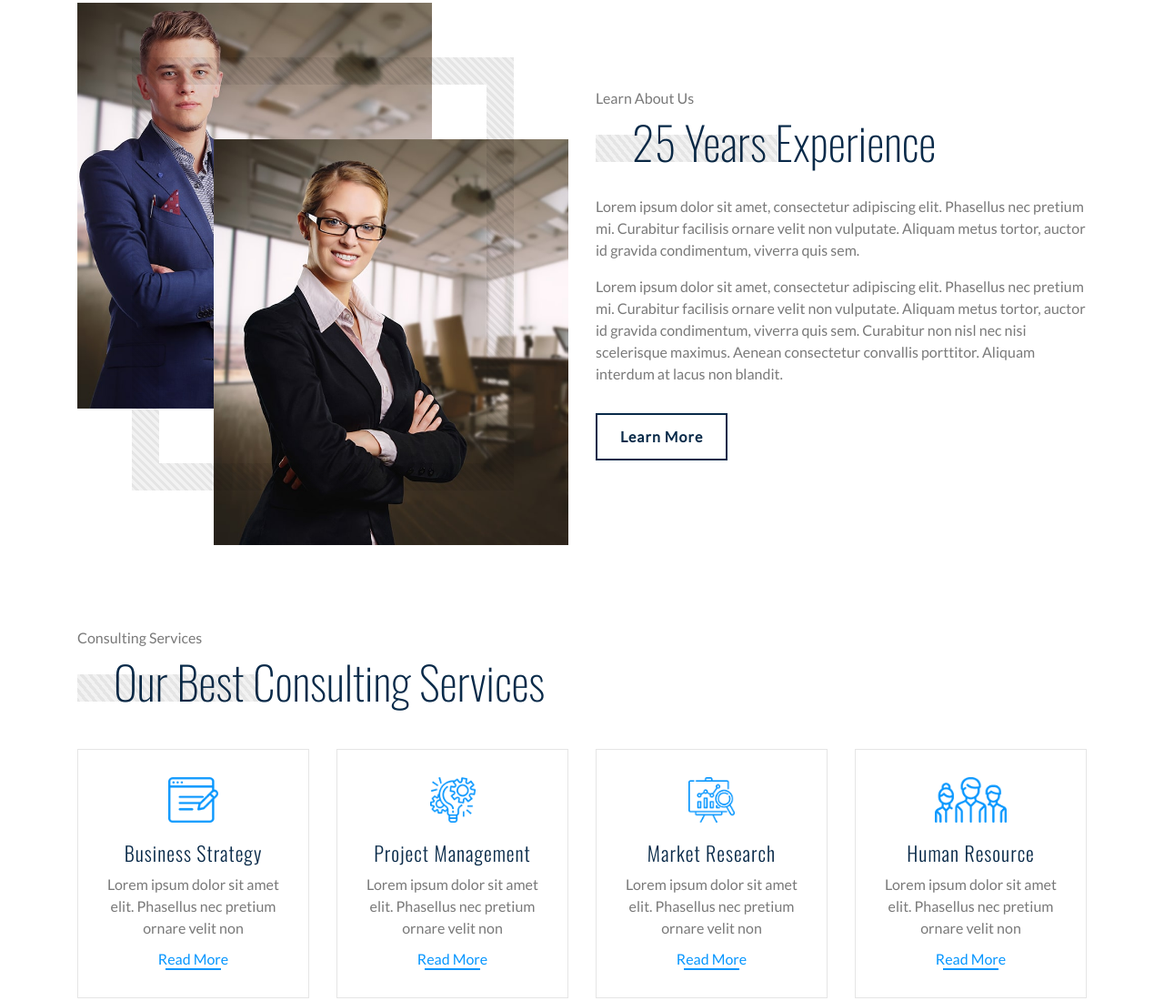
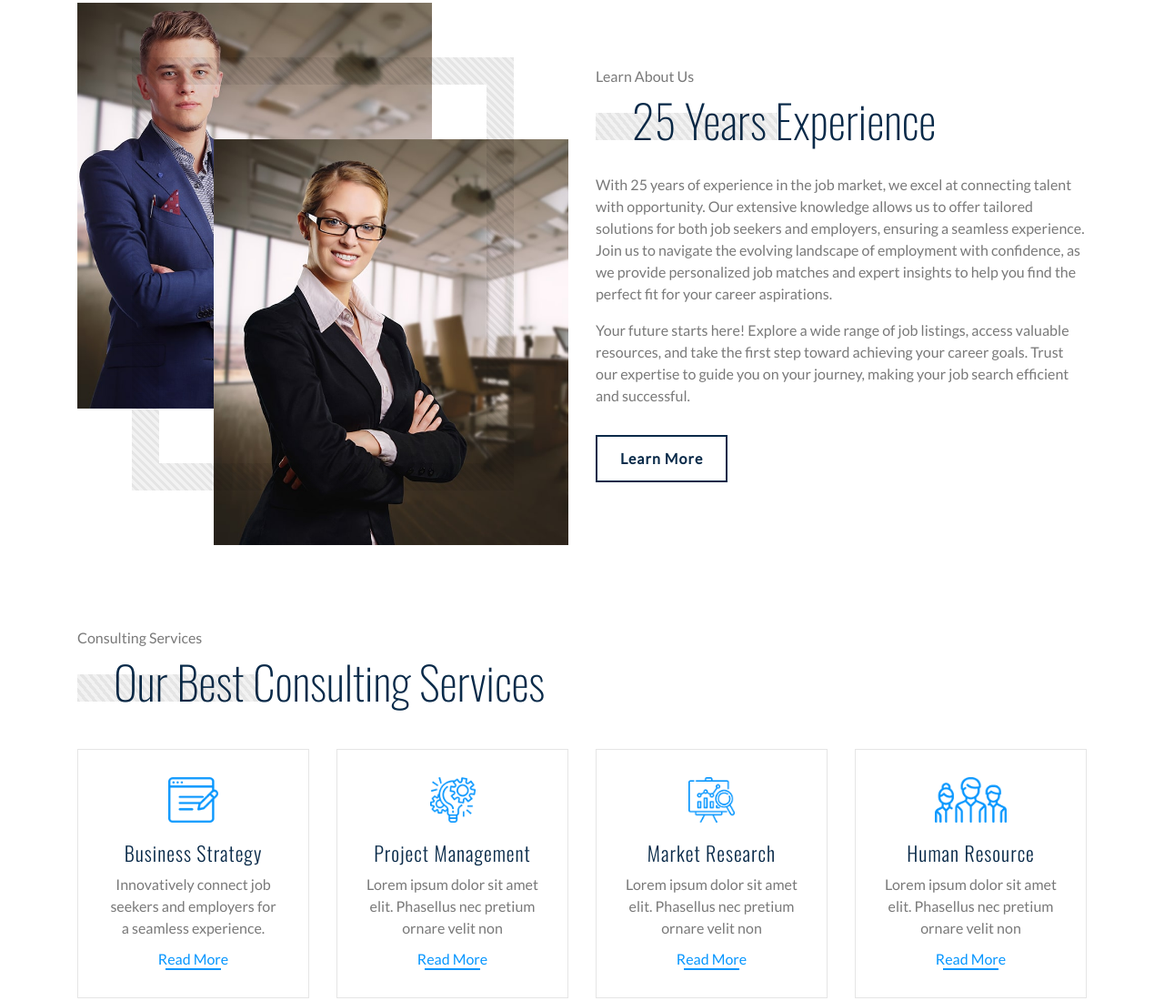
Before and after one commit to dhruvi013/CareerHive, a plain HTML site: page index.html in a window 1280 px wide. Shown: the part 1133-2233 px from the top of the page at 91% size. Drawn offline with nearby package versions, Linux system fonts and the light colour scheme.

Commit message:
first commit

```diff
--- a/index.html
+++ b/index.html
@@ -214,10 +214,10 @@
                         </div>
                         <div class="about-text">
                             <p>
-                                Lorem ipsum dolor sit amet, consectetur adipiscing elit. Phasellus nec pretium mi. Curabitur facilisis ornare velit non vulputate. Aliquam metus tortor, auctor id gravida condimentum, viverra quis sem.
+                                With 25 years of experience in the job market, we excel at connecting talent with opportunity. Our extensive knowledge allows us to offer tailored solutions for both job seekers and employers, ensuring a seamless experience. Join us to navigate the evolving landscape of employment with confidence, as we provide personalized job matches and expert insights to help you find the perfect fit for your career aspirations.
                             </p>
                             <p>
-                                Lorem ipsum dolor sit amet, consectetur adipiscing elit. Phasellus nec pretium mi. Curabitur facilisis ornare velit non vulputate. Aliquam metus tortor, auctor id gravida condimentum, viverra quis sem. Curabitur non nisl nec nisi scelerisque maximus. Aenean consectetur convallis porttitor. Aliquam interdum at lacus non blandit.
+                                Your future starts here! Explore a wide range of job listings, access valuable resources, and take the first step toward achieving your career goals. Trust our expertise to guide you on your journey, making your job search efficient and successful.
                             </p>
                             <a class="btn" href="">Learn More</a>
                         </div>
@@ -241,7 +241,7 @@
                             <img src="img/icon-1.png" alt="Icon">
                             <h3>Business Strategy</h3>
                             <p>
-                                Lorem ipsum dolor sit amet elit. Phasellus nec pretium ornare velit non
+                                Innovatively connect job seekers and employers for a seamless experience.
                             </p>
                             <a href="">Read More</a>
                         </div>
```
